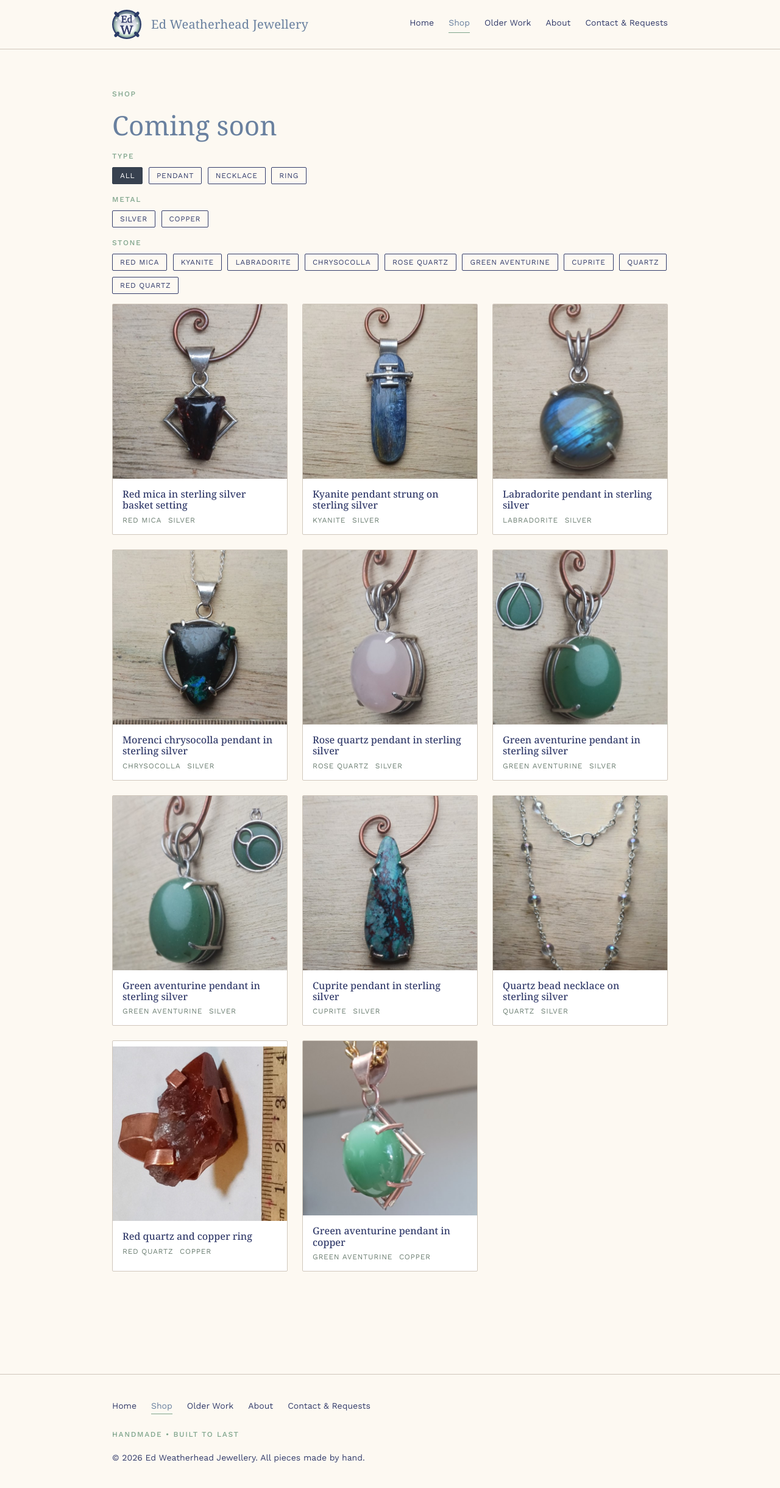
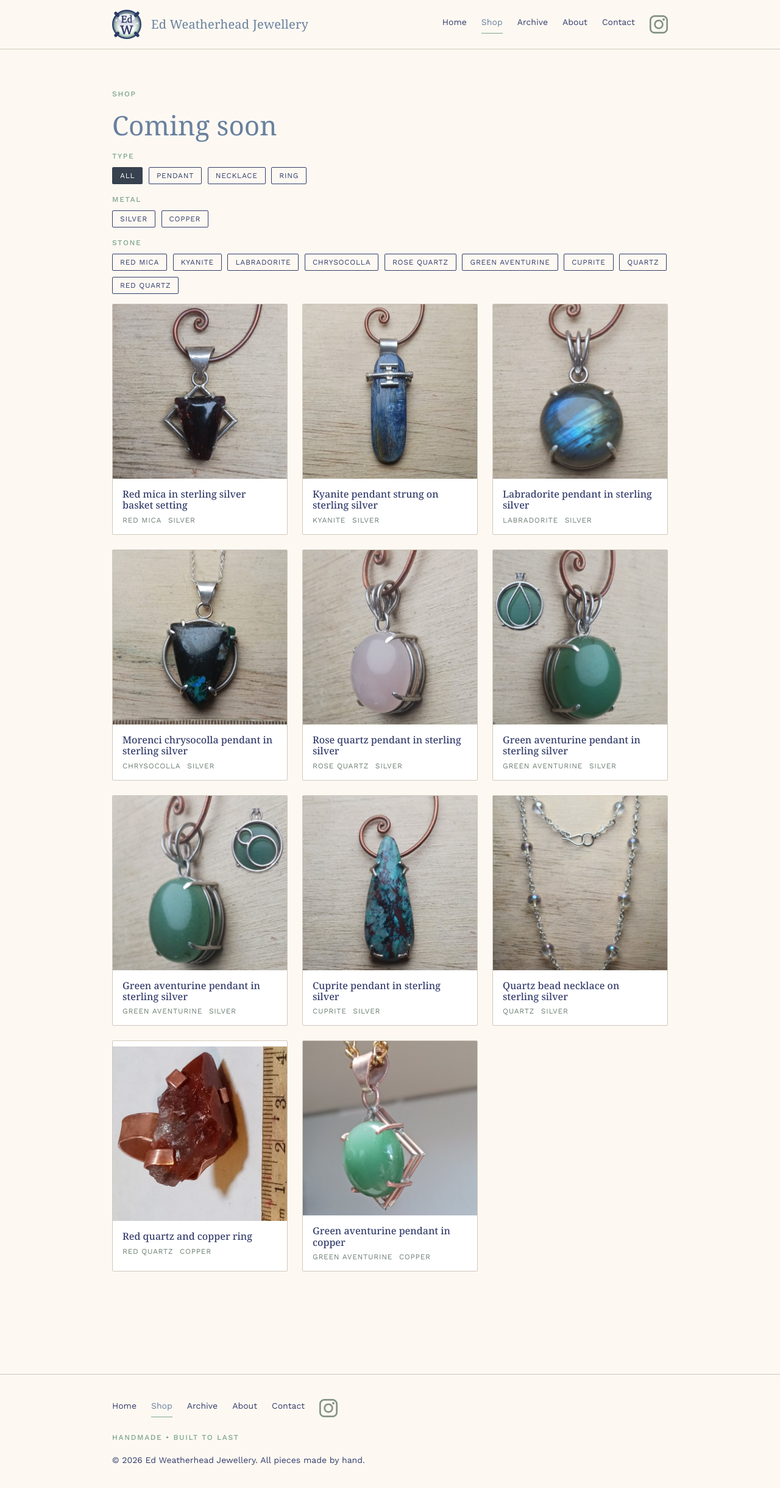
Before and after one commit to EdWeatherheadJewellery/Website, a React (Vite) app: page /shop in a window 1280 px wide. Shown: the top 2440 px of the page at 61% size. Built offline with nearby package versions, Linux system fonts and the light colour scheme.

Commit message:
Added Insta logo to navbar. Extracted navbar as component to re-use in footer.

```diff
--- a/src/App.jsx
+++ b/src/App.jsx
@@ -1,6 +1,6 @@
 import { Routes, Route } from 'react-router-dom';
 import SparkleBackground from './components/SparkleBackground';
-import Navbar from './components/Navbar';
+import Header from './components/Header';
 import Footer from './components/Footer';
 import Home from './pages/Home';
 import Shop from './pages/Shop';
@@ -12,7 +12,7 @@ export default function App() {
   return (
     <>
       <SparkleBackground />
-      <Navbar />
+      <Header />
       <main>
         <Routes>
           <Route path="/" element={<Home />} />
--- a/src/components/Footer.css
+++ b/src/components/Footer.css
@@ -6,29 +6,8 @@
   padding: var(--space-4) 0;
 }
 
-.footer-links {
-  display: flex;
-  flex-wrap: wrap;
-  gap: var(--space-3);
+.footer-inner .site-nav {
   margin-bottom: var(--space-3);
-}
-
-.footer-link {
-  text-decoration: none;
-  font-size: var(--size-sm);
-  color: var(--color-navy);
-  border-bottom: 1px solid transparent;
-  padding-bottom: 2px;
-}
-
-.footer-link:hover,
-.footer-link:focus-visible {
-  color: var(--color-navy-light);
-}
-
-.footer-link.is-active {
-  color: var(--color-navy-light);
-  border-bottom-color: var(--color-sage-light);
 }
 
 .footer-inner p:last-child {
--- a/src/components/Footer.jsx
+++ b/src/components/Footer.jsx
@@ -1,23 +1,11 @@
-import { NavLink } from 'react-router-dom';
-import { navLinks } from './navLinks';
+import Navbar from './Navbar';
 import './Footer.css';
 
 export default function Footer() {
   return (
     <footer className="site-footer">
       <div className="container footer-inner">
-        <nav className="footer-links">
-          {navLinks.map((l) => (
-            <NavLink
-              key={l.to}
-              to={l.to}
-              end={l.end}
-              className={({ isActive }) => 'footer-link' + (isActive ? ' is-active' : '')}
-            >
-              {l.label}
-            </NavLink>
-          ))}
-        </nav>
+        <Navbar />
         <p className="eyebrow">Handmade • Built to last</p>
         <p>&copy; {new Date().getFullYear()} Ed Weatherhead Jewellery. All pieces made by hand.</p>
       </div>
--- /dev/null
+++ b/src/components/Header.css
@@ -0,0 +1,33 @@
+.site-header {
+  position: relative;
+  z-index: 2;
+  border-bottom: 1px solid var(--color-border);
+  background: var(--color-background);
+  backdrop-filter: blur(6px);
+}
+
+.site-header-inner {
+  display: flex;
+  align-items: center;
+  justify-content: space-between;
+  height: 5rem;
+}
+
+.site-header-brand {
+  font-family: var(--font-display);
+  font-size: var(--size-md);
+  text-decoration: none;
+  color: var(--color-navy-light);
+  letter-spacing: 0.01em;
+  display: flex;
+  gap: 1rem;
+  align-items: center;
+}
+
+.site-header-brand img {
+  height: 3rem;
+}
+
+@media (max-width: 720px) {
+  .site-header-inner { flex-direction: column; height: auto; padding: var(--space-2) 0; gap: var(--space-1); }
+}
--- /dev/null
+++ b/src/components/Header.jsx
@@ -0,0 +1,18 @@
+import { NavLink } from 'react-router-dom';
+import Navbar from './Navbar';
+import './Header.css';
+
+export default function Header() {
+  return (
+    <header className="site-header">
+      <div className="container site-header-inner">
+        <NavLink to="/" className="site-header-brand" end>
+          <img src="../images/logo.svg" />
+          Ed Weatherhead Jewellery
+          {/* Your Jewellery Business */}
+        </NavLink>
+        <Navbar />
+      </div>
+    </header>
+  );
+}
--- a/src/components/Navbar.css
+++ b/src/components/Navbar.css
@@ -1,32 +1,9 @@
-.navbar {
-  position: relative;
-  z-index: 2;
-  border-bottom: 1px solid var(--color-border);
-  background: var(--color-background);
-  backdrop-filter: blur(6px);
-}
-
-.navbar-inner {
-  display: flex;
-  align-items: center;
-  justify-content: space-between;
-  height: 5rem;
-}
-
-.navbar-brand {
-  font-family: var(--font-display);
-  font-size: var(--size-md);
-  text-decoration: none;
-  color: var(--color-navy-light);
-  letter-spacing: 0.01em;
-}
-
-.navbar-links {
+.site-nav {
   display: flex;
   gap: var(--space-3);
 }
 
-.navbar-link {
+.site-nav-link {
   text-decoration: none;
   font-size: var(--size-sm);
   color: var(--color-navy);
@@ -35,27 +12,43 @@
   transition: color 0.15s ease, border-color 0.15s ease;
 }
 
-.navbar-link:hover,
-.navbar-link:focus-visible {
+.site-nav-link:hover,
+.site-nav-link:focus-visible {
   color: var(--color-navy-light);
 }
 
-.navbar-link.is-active {
+.site-nav-link.is-active {
   color: var(--color-navy-light);
   border-bottom-color: var(--color-sage-light);
 }
 
-@media (max-width: 720px) {
-  .navbar-inner { flex-direction: column; height: auto; padding: var(--space-2) 0; gap: var(--space-1); }
-  .navbar-links { flex-wrap: wrap; justify-content: center; gap: var(--space-2); }
+.site-nav-icon-link {
+  display: flex;
+  align-items: center;
 }
 
-.navbar img {
-  height: 3rem;
+.site-nav-icon-link .icon-instagram {
+  display: block;
+  height: 1.875rem;
+  width: 1.875rem;
+  background-color: var(--color-sage);
+  -webkit-mask-image: url('/images/instagram-logo.svg');
+  mask-image: url('/images/instagram-logo.svg');
+  -webkit-mask-repeat: no-repeat;
+  mask-repeat: no-repeat;
+  -webkit-mask-position: center;
+  mask-position: center;
+  -webkit-mask-size: contain;
+  mask-size: contain;
+  opacity: 0.85;
+  transition: opacity 0.15s ease;
 }
 
-.navbar a.navbar-brand {
-  display: flex;
-  gap: 1rem;
-  align-items: center;
+.site-nav-icon-link:hover .icon-instagram,
+.site-nav-icon-link:focus-visible .icon-instagram {
+  opacity: 1;
 }
+
+@media (max-width: 720px) {
+  .site-nav { flex-wrap: wrap; justify-content: center; gap: var(--space-2); }
+}
--- a/src/components/Navbar.jsx
+++ b/src/components/Navbar.jsx
@@ -4,26 +4,26 @@ import './Navbar.css';
 
 export default function Navbar() {
   return (
-    <header className="navbar">
-      <div className="container navbar-inner">
-        <NavLink to="/" className="navbar-brand" end>
-          <img src="../images/logo.svg" />
-          Ed Weatherhead Jewellery
-          {/* Your Jewellery Business */}
-        </NavLink>
-        <nav className="navbar-links">
+    <nav className="site-nav">
       {navLinks.map((l) => (
         <NavLink
           key={l.to}
           to={l.to}
           end={l.end}
-              className={({ isActive }) => 'navbar-link' + (isActive ? ' is-active' : '')}
+          className={({ isActive }) => 'site-nav-link' + (isActive ? ' is-active' : '')}
         >
           {l.label}
         </NavLink>
       ))}
+      <a
+        href="https://www.instagram.com/edweatherheadjewellery/"
+        target="_blank"
+        rel="noopener noreferrer"
+        className="site-nav-icon-link"
+        aria-label="Instagram"
+      >
+        <span className="icon-instagram" />
+      </a>
     </nav>
-      </div>
-    </header>
   );
 }
--- a/src/components/SparkleBackground.jsx
+++ b/src/components/SparkleBackground.jsx
@@ -8,14 +8,14 @@ import './SparkleBackground.css';
 
 const COLORS = [
   '#FFFFFF',
-  '#FFFFFF',
-  'hsl(33, 30%, 93%)',
-  'hsl(141, 40%, 93%)',
+  // '#FFFFFF',
+  // 'hsl(33, 30%, 93%)',
+  // 'hsl(141, 40%, 93%)',
   // 'hsl(200, 40%, 93%)'
 ];
 
 const SPARKLES_PER_LAYER = 10;
-const SPARKLE_SIZE_INCREASE = 2;
+const SPARKLE_SIZE_INCREASE = 1.5;
 const LAYERS = 10;
 const RARITY_MIN = 100;
 const RARITY_MAX = 100;
--- a/src/components/navLinks.js
+++ b/src/components/navLinks.js
@@ -3,7 +3,7 @@
 export const navLinks = [
   { to: '/', label: 'Home', end: true },
   { to: '/shop', label: 'Shop' },
-  { to: '/archive', label: 'Older Work' },
+  { to: '/archive', label: 'Archive' },
   { to: '/about', label: 'About' },
-  { to: '/contact', label: 'Contact & Requests' },
+  { to: '/contact', label: 'Contact' },
 ];
```
Also changed, not shown: public/images/instagram-logo.svg (added). Lines whose indentation alone changed are shown as unchanged.
